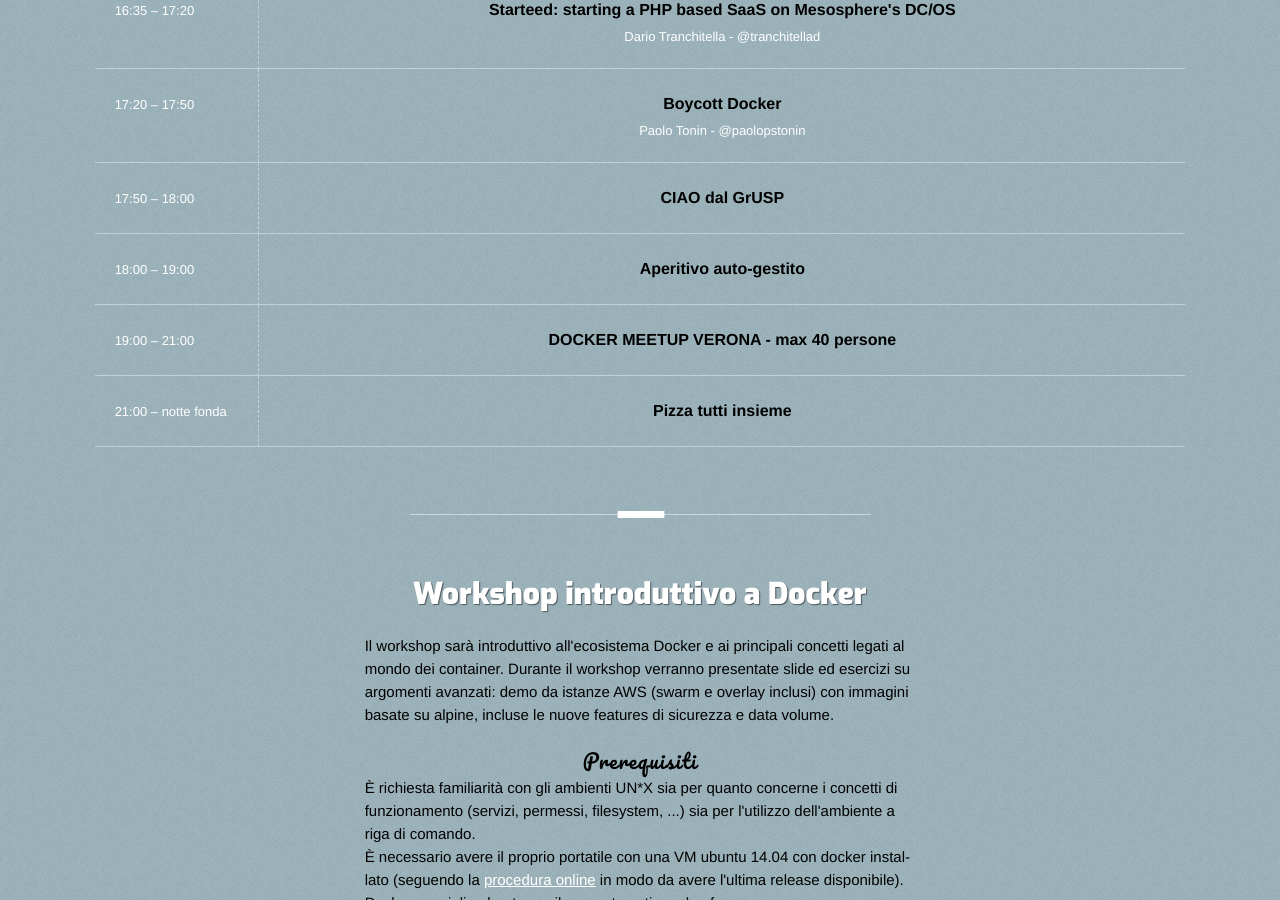
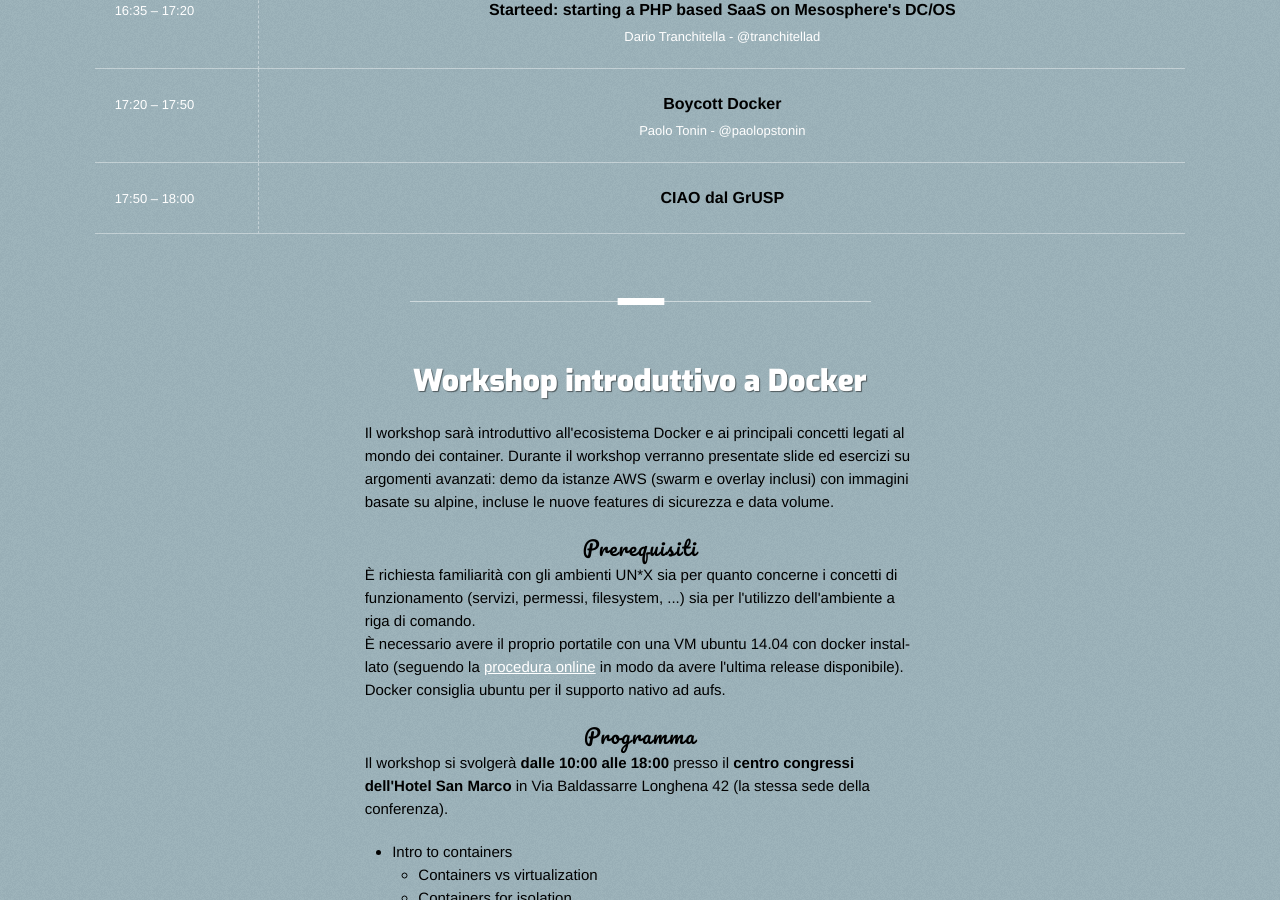
Before and after one commit to GrUSP/2017.containerday.it, a Jekyll site: the page built from index.html, in a window 1280 px wide and 900 px high, scrolled down 3595 px. Built offline with Jekyll 4.4.1, drawn with Linux system fonts in a browser that asks for light colours; Markdown is read by kramdown in place of the engine named in the settings.

Commit message:
Rimosso Docker Meetup

```diff
--- a/_includes/section-speakers.html
+++ b/_includes/section-speakers.html
@@ -175,20 +175,6 @@
                 <td><h4><a href="#" title="" onclick="javascript:return(false);">CIAO dal GrUSP</a></h4></td>
             </tr>
 
-            <tr class="common_event">
-                <td class="time">18:00 &ndash; 19:00</td>
-                <td><h4><a href="#" title="" onclick="javascript:return(false);">Aperitivo auto-gestito</a></h4></td>
-            </tr>
-
-            <tr class="common_event">
-                <td class="time">19:00 &ndash; 21:00</td>
-                <td><h4><a href="#" title="" onclick="javascript:return(false);">DOCKER MEETUP VERONA - max 40 persone</a></h4></td>
-            </tr>
-
-            <tr class="common_event">
-                <td class="time">21:00 &ndash; notte fonda</td>
-                <td><h4><a href="#" title="" onclick="javascript:return(false);">Pizza tutti insieme</a></h4></td>
-            </tr>
         </table>
 
     </div>
```
